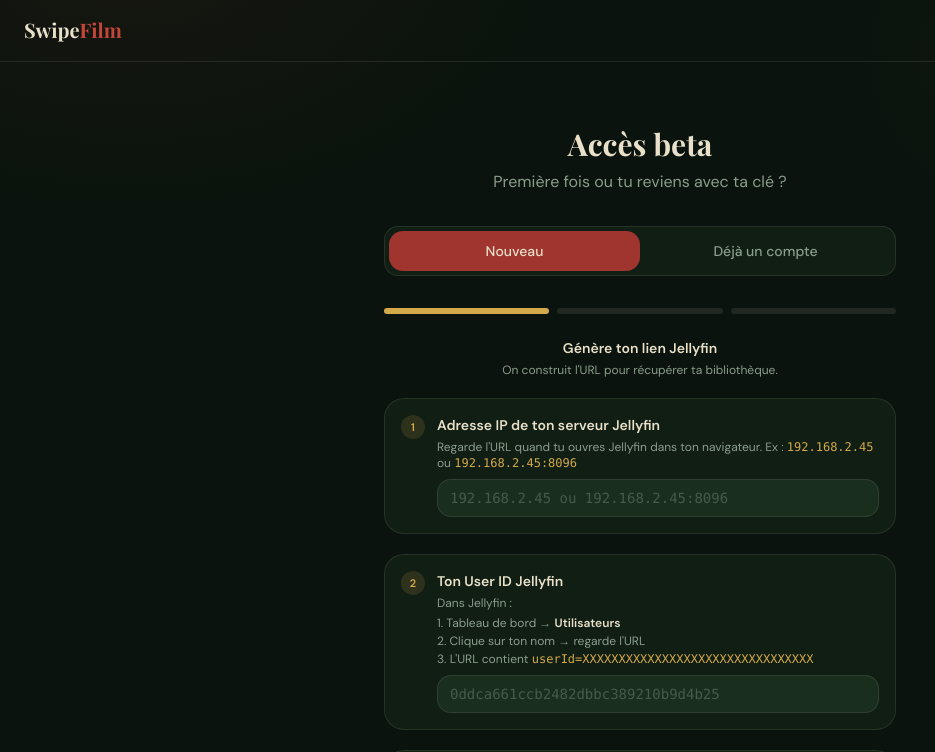
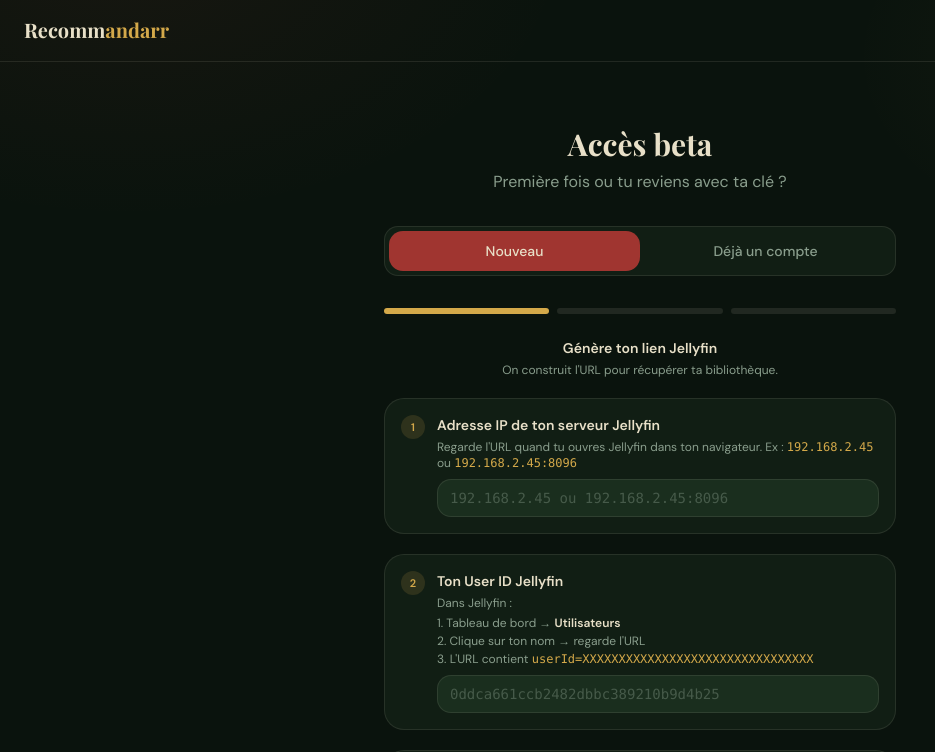
Before and after one commit to JEPTRA2331689/recommandarr_webs, a Next.js app: page /onboarding in a window 1280 px wide. Shown: the top 752 px of the page, without its empty margins (0-935 px from the left). Built offline with nearby package versions, Linux system fonts and the light colour scheme; no server answers; a web font is replaced by a local one.

Commit message:
Add InitialCreate migration

```diff
--- a/app/account/page.tsx
+++ b/app/account/page.tsx
@@ -7,6 +7,7 @@
 import { useAppStore } from "@/lib/store";
 import { useAuthGuard } from "@/lib/useAuthGuard";
 import type { EngineMetrics } from "@/types";
+import { Navbar } from "@/components/Navbar";
 
 type ActionStatus = "idle" | "running" | "done" | "error";
 
@@ -192,27 +193,8 @@
   return (
     <div className="min-h-screen">
       {/* Nav */}
-      <header className="sticky top-0 z-50 border-b border-border backdrop-blur-md" style={{ background: "var(--color-nav-bg, #0A130D)" }}>
-        <div className="mx-auto flex max-w-4xl items-center justify-between px-6 py-4">
-          <Link href="/" className="font-display text-xl font-bold text-text-primary">
-            Swipe<span className="text-secondary">Film</span>
-          </Link>
-          <nav className="flex items-center gap-2">
-            <Link href="/recommendations" className="rounded-button px-4 py-2 text-sm font-medium text-text-secondary hover:text-text-primary transition-colors">
-              Recommandations
-            </Link>
-            <Link href="/swipe" className="rounded-button px-4 py-2 text-sm font-medium text-text-secondary hover:text-text-primary transition-colors">
-              Swipe
-            </Link>
-            <button
-              onClick={handleLogout}
-              className="rounded-button border border-border px-4 py-2 text-sm font-medium text-text-secondary hover:border-error/40 hover:text-error transition-colors"
-            >
-              Déconnexion
-            </button>
-          </nav>
-        </div>
-      </header>
+      <Navbar activePage="recommendations" variant="overlay" />
+
 
       <main className="mx-auto max-w-4xl px-6 py-12 space-y-10">
 
--- a/app/onboarding/page.tsx
+++ b/app/onboarding/page.tsx
@@ -209,7 +209,7 @@
       {/* Header minimal */}
       <header className="border-b border-border px-6 py-4">
         <Link href="/" className="font-display text-xl font-bold text-text-primary">
-          Swipe<span className="text-accent">Film</span>
+          Recomm<span className="text-secondary">andarr</span>
         </Link>
       </header>
 
--- a/app/preparing/page.tsx
+++ b/app/preparing/page.tsx
@@ -208,7 +208,7 @@
       {/* Header minimal */}
       <header className="border-b border-border px-6 py-4">
         <Link href="/" className="font-display text-xl font-bold text-text-primary">
-          Swipe<span className="text-secondary">Film</span>
+          Recomm<span className="text-secondary">andarr</span>
         </Link>
       </header>
 
```
